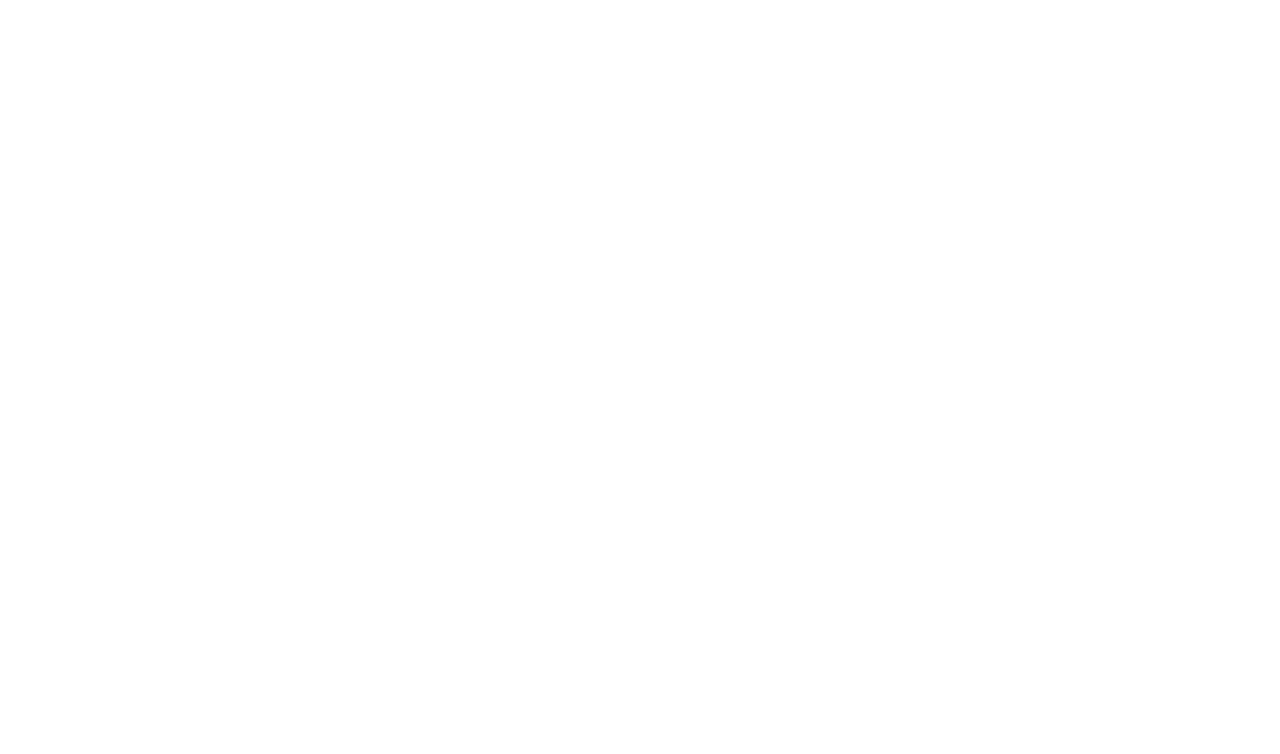
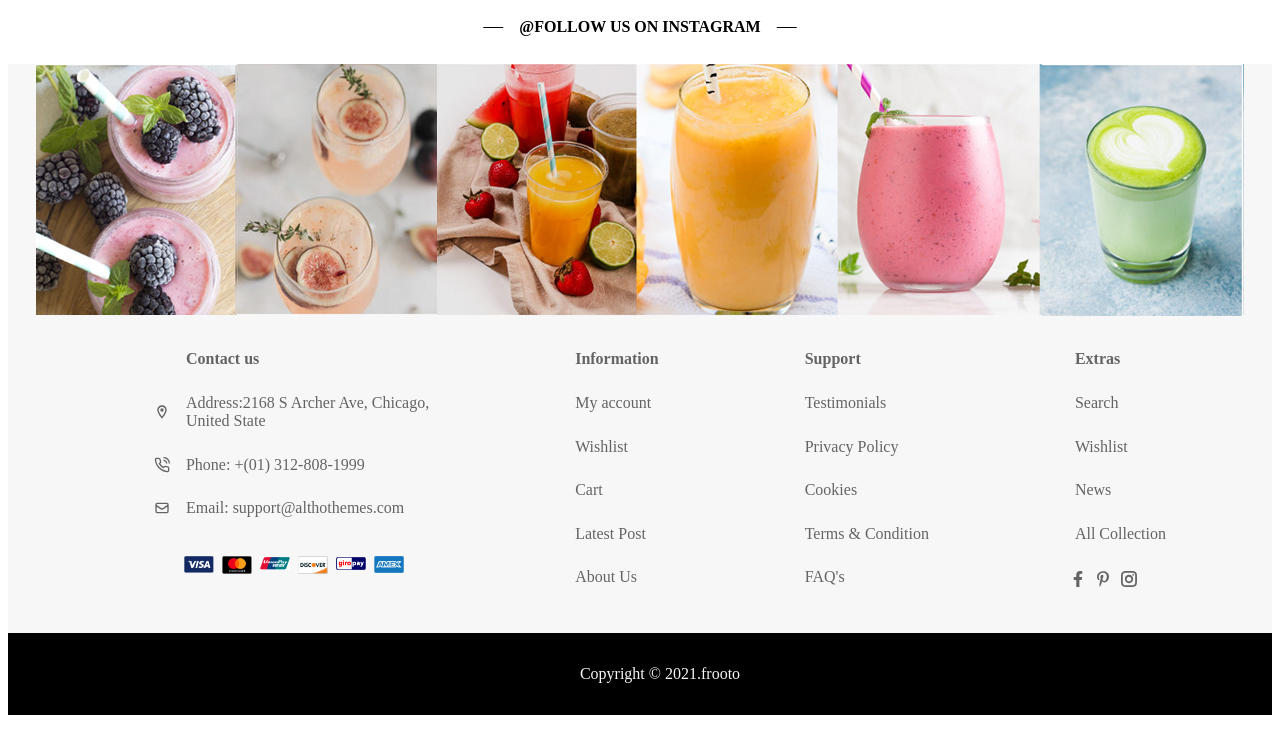
Before and after one commit to Grace229/React-Ecommerce, a React (Create React App) app: page / in a window 1280 px wide. Shown: the top 754 px of the page. Built offline with nearby package versions, Linux system fonts and the light colour scheme.

Commit message:
footer fixes

```diff
--- a/src/App.js
+++ b/src/App.js
@@ -4,7 +4,7 @@
 const App = () => {
    return (
       <>
-
+        <Footer />
       </>
    )
 }
--- a/src/components/footer/Footer.jsx
+++ b/src/components/footer/Footer.jsx
@@ -26,6 +26,9 @@
 const Footer = () => {
 	return (
 		<div className="footer">
+			<h4 className="footer__header">
+				<span>@FOLLOW US ON INSTAGRAM</span>
+			</h4>
 			<div className="footer__first-item">
 				<div className="footer__first-item_img">
 					<img src={Asset11} alt="" srcset="" />
@@ -127,9 +130,11 @@
 					</li>
 				</ul>
 			</div>
-			<ul className="footer__third-item">
-				<li>Copyright &cpoy; 2021.frooto</li>
-			</ul>
+			<div className="footer__third-item">
+				<ul>
+					<li>Copyright &copy; 2021.frooto</li>
+				</ul>
+			</div>
 		</div>
 	);
 };
--- a/src/components/footer/footer.css
+++ b/src/components/footer/footer.css
@@ -1,5 +1,20 @@
 .footer {
-	background-color: rgb(247, 247, 247);
+	/* background-color: rgb(247, 247, 247); */
+}
+
+.footer__header {
+   width: 100%;
+   text-align: center;
+   line-height: 0.1rem;
+   margin: 10px 0 20px;
+   padding: 1rem 0;
+}
+
+.footer__header span:after,
+.footer__header span:before {
+   content: "\00a0\00a0\00a0\00a0\00a0";
+   text-decoration: line-through;
+   padding: 0 1rem;
 }
 
 .footer__first-item {
@@ -7,6 +22,7 @@
 	display: flex;
 	flex-wrap: wrap;
    padding: 0;
+   background-color: rgb(247, 247, 247);
 }
 
 .footer__first-item > * {
@@ -86,14 +102,15 @@
 }
 
 .footer__third-item {
-   list-style: none;
 	justify-content: center;
 	display: flex;
+   /* background: rgb(247, 247, 247); */
    background-color: black !important;
    color: rgb(247, 247, 247);
 }
 
-.footer__third-item li {
-   margin: 2rem auto;
+.footer__third-item ul li {
+   margin: 1rem auto;
+   list-style: none;
    padding-bottom: 0;
 }
```
